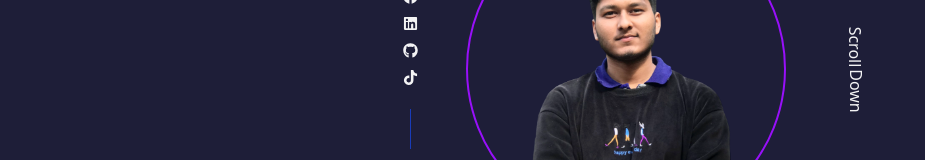
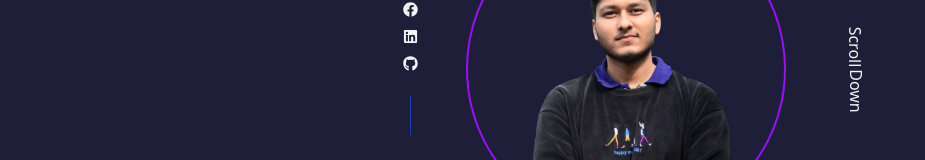
Before and after one commit to BasantJoshi6363/portfolio-website, a React (Vite) app: page / in a window 1280 px wide. Shown: the part 399-559 px from the top of the page, without its empty margins (0-925 px from the left). Built offline with nearby package versions, Linux system fonts and the light colour scheme.

Commit message:
links correction

```diff
--- a/src/component/Middle.jsx
+++ b/src/component/Middle.jsx
@@ -10,8 +10,8 @@ const Middle = () => {
                 <div className="socialhandle opacity-95 flex flex-col items-center gap-3">
                     <a className='text-[15px] hover:opacity-85' href="https://www.facebook.com/basant.joshi.710487/"><FaFacebook /></a>
                     <a className='text-[15px] hover:opacity-85' href="https://www.linkedin.com/in/basant-raj-joshi-887741313/"><FaLinkedin /></a>
-                    <a className='text-[15px] hover:opacity-85' href="https://www.linkedin.com/in/basant-joshi-995918369/"><FaGithub /></a>
-                    <a className='text-[15px] hover:opacity-85' href="https://www.tiktok.com/@basantjoshi8350"><FaTiktok /></a>
+                    <a className='text-[15px] hover:opacity-85' href="https://github.com/BasantJoshi6363"><FaGithub /></a>
+                    {/* <a className='text-[15px] hover:opacity-85' href="https://www.tiktok.com/@basantjoshi8350"><FaTiktok /></a> */}
                 </div>
                 <div className='h-10 w-[1px] bg-blue-800 mt-3'></div>
             </div>
```
